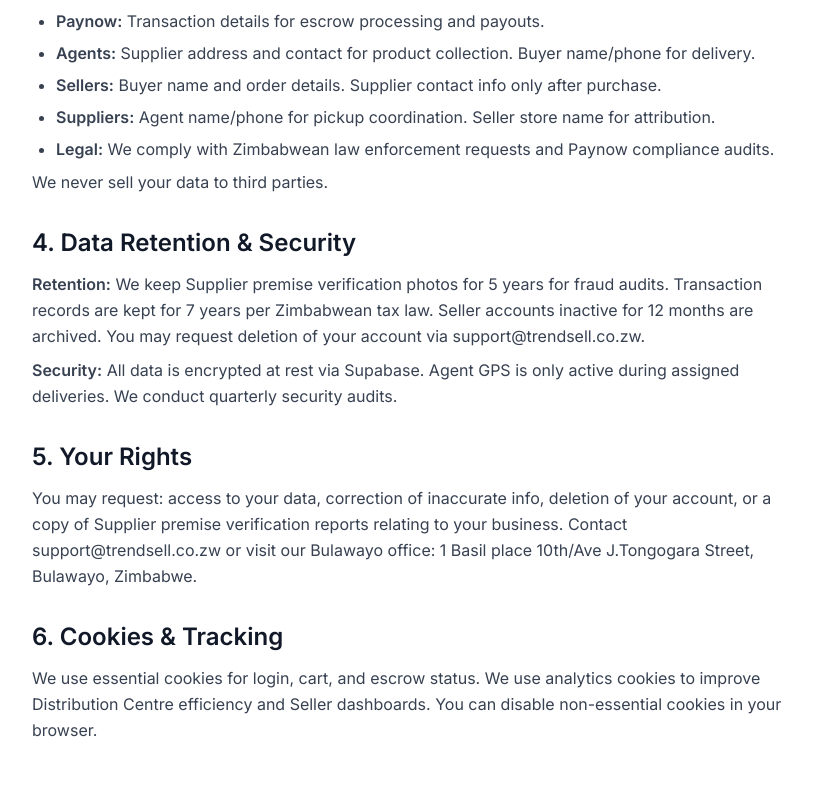
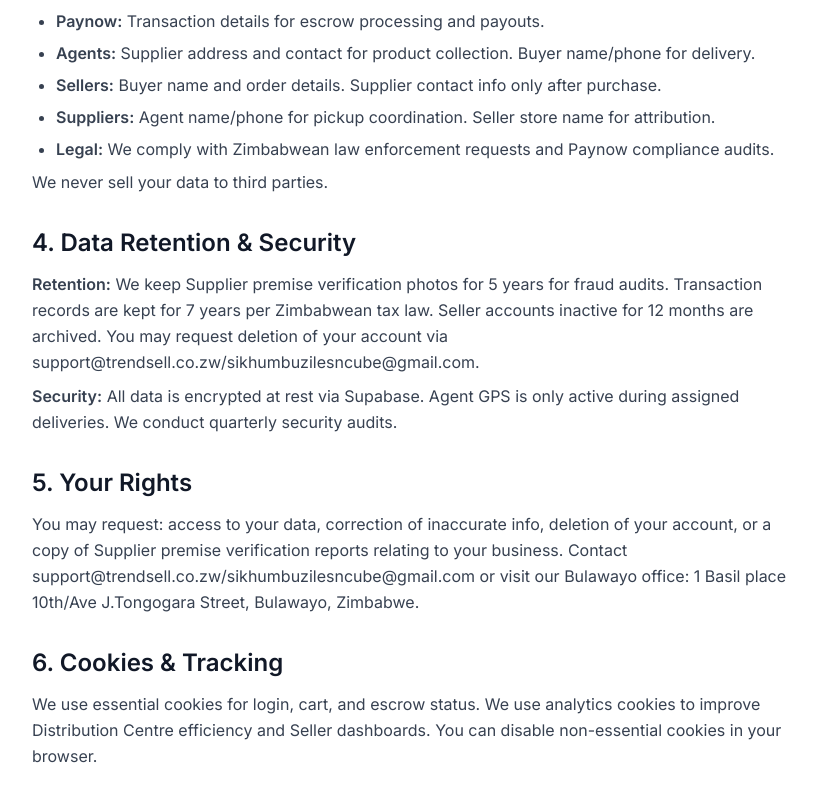
Before and after one commit to sikhumbuzilesncube/trendsell, a Next.js app: page /privacy in a window 1280 px wide. Shown: the part 999-1792 px from the top of the page, without its empty margins (224-1041 px from the left). Before the commit the page ends 1766 px from the top, so only its background shows below. Built offline with nearby package versions, Linux system fonts and the light colour scheme.

Commit message:
Update page.tsx

```diff
--- a/app/privacy/page.tsx
+++ b/app/privacy/page.tsx
@@ -56,7 +56,7 @@
             <p className="text-gray-700 leading-relaxed">
               <strong>Retention:</strong> We keep Supplier premise verification photos for 5 years for fraud audits.
               Transaction records are kept for 7 years per Zimbabwean tax law. Seller accounts inactive for 12 months
-              are archived. You may request deletion of your account via support@trendsell.co.zw.
+              are archived. You may request deletion of your account via support@trendsell.co.zw/sikhumbuzilesncube@gmail.com.
             </p>
             <p className="text-gray-700 leading-relaxed mt-2">
               <strong>Security:</strong> All data is encrypted at rest via Supabase. Agent GPS is only active
@@ -69,7 +69,7 @@
             <p className="text-gray-700 leading-relaxed">
               You may request: access to your data, correction of inaccurate info, deletion of your account,
               or a copy of Supplier premise verification reports relating to your business. Contact
-              support@trendsell.co.zw or visit our Bulawayo office: 1 Basil place 10th/Ave J.Tongogara Street, Bulawayo, Zimbabwe.
+              support@trendsell.co.zw/sikhumbuzilesncube@gmail.com or visit our Bulawayo office: 1 Basil place 10th/Ave J.Tongogara Street, Bulawayo, Zimbabwe.
             </p>
           </section>
 
```
